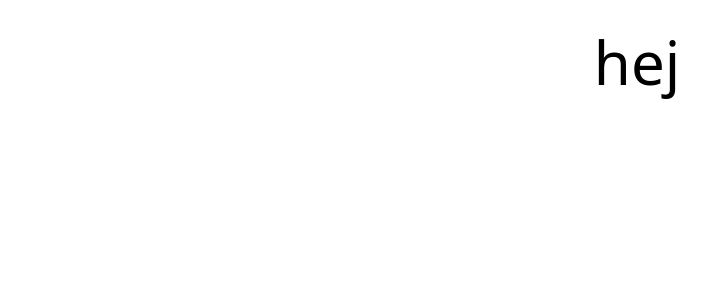
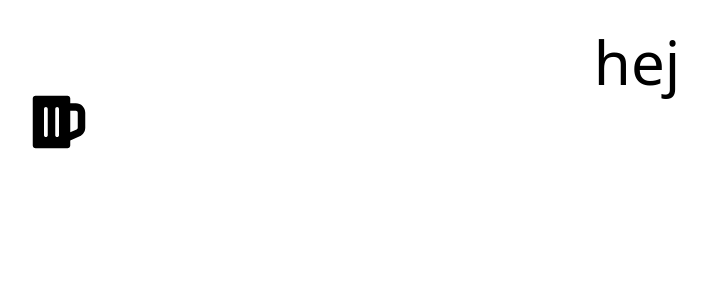
Before and after one commit to ChasAcademy-Team-9/frontend, a React (Vite) app: page / in a window 1280 px wide. Shown: the top 300 px of the page, without its empty margins (3-710 px from the left). Built offline with nearby package versions, Linux system fonts and the light colour scheme.

Commit message:
install react icons

```diff
--- a/package.json
+++ b/package.json
@@ -13,6 +13,7 @@
     "@tailwindcss/vite": "^4.1.13",
     "react": "^19.1.1",
     "react-dom": "^19.1.1",
+    "react-icons": "^5.5.0",
     "tailwindcss": "^4.1.13"
   },
   "devDependencies": {
--- a/src/App.tsx
+++ b/src/App.tsx
@@ -1,9 +1,12 @@
 import './App.css';
+import { FaBeer } from 'react-icons/fa';
 
 function App() {
   return (
     <>
-      <h1 className='text-6xl'>hej</h1>
+      <h1 className='text-6xl'>
+        hej <FaBeer />
+      </h1>
     </>
   );
 }
```
Also changed, not shown: 1 other file (tests, documents, lock files or other folders).
